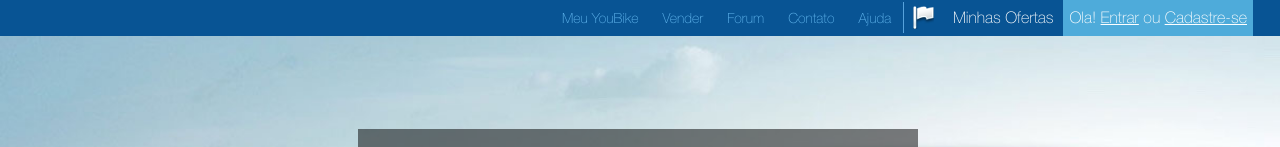
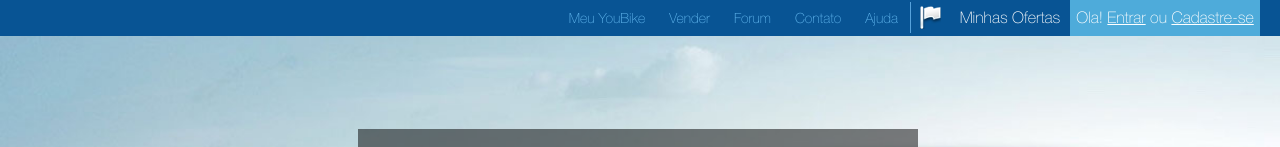
Before and after one commit to molodshiy/vanok1993.github.io, a plain HTML site: page GoIT/markup/home/lesson5/index.html in a window 1280 px wide. Shown: the top 147 px of the page. Drawn offline with Linux system fonts and the light colour scheme.

Commit message:
Margin-right for wrapper_header.

```diff
--- a/GoIT/markup/home/lesson5/css/style.css
+++ b/GoIT/markup/home/lesson5/css/style.css
@@ -44,7 +44,7 @@ header {
 
 .wrapper_header {
     float: right;
-    width: 730px;
+    margin-right: 20px;
 }
 
 .menu {
```
